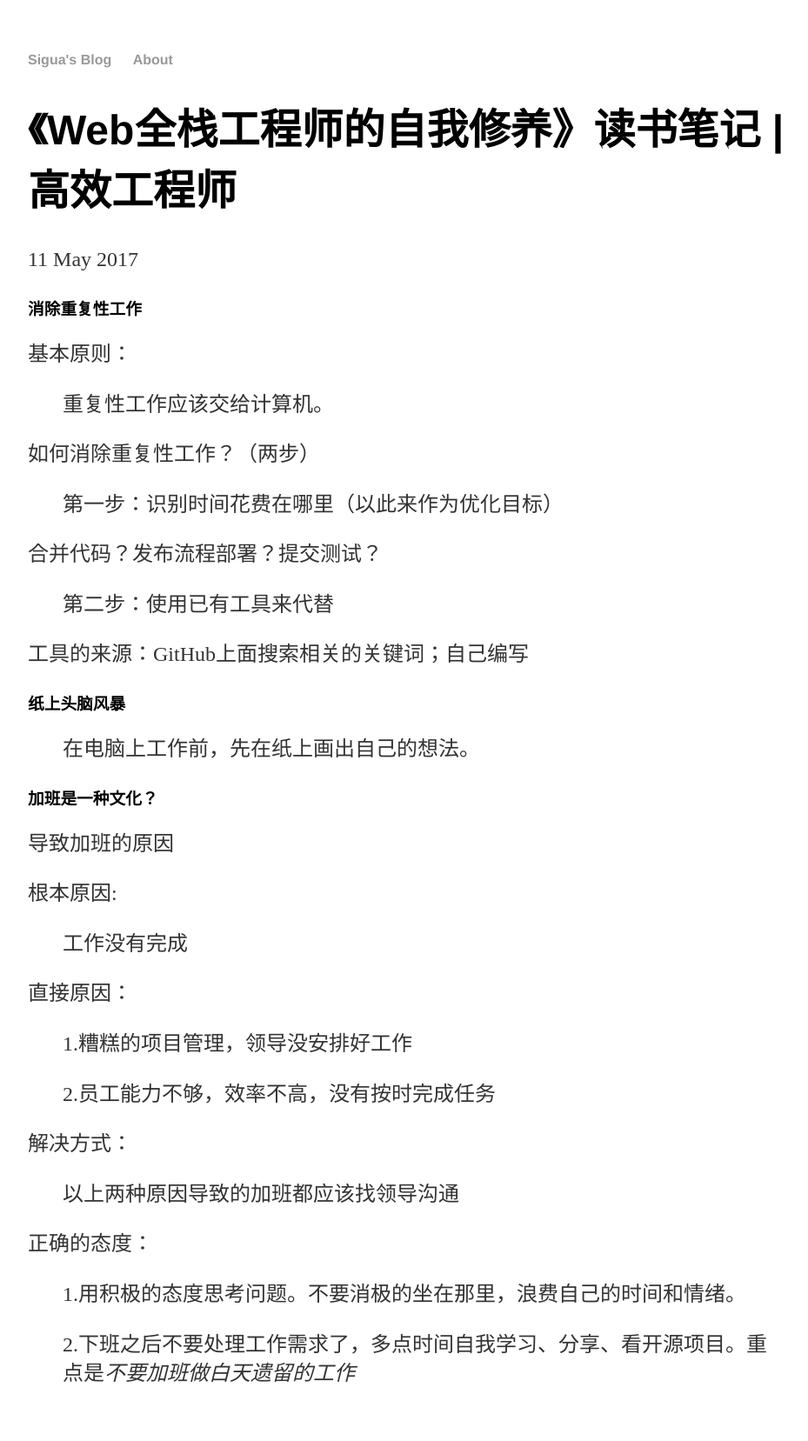
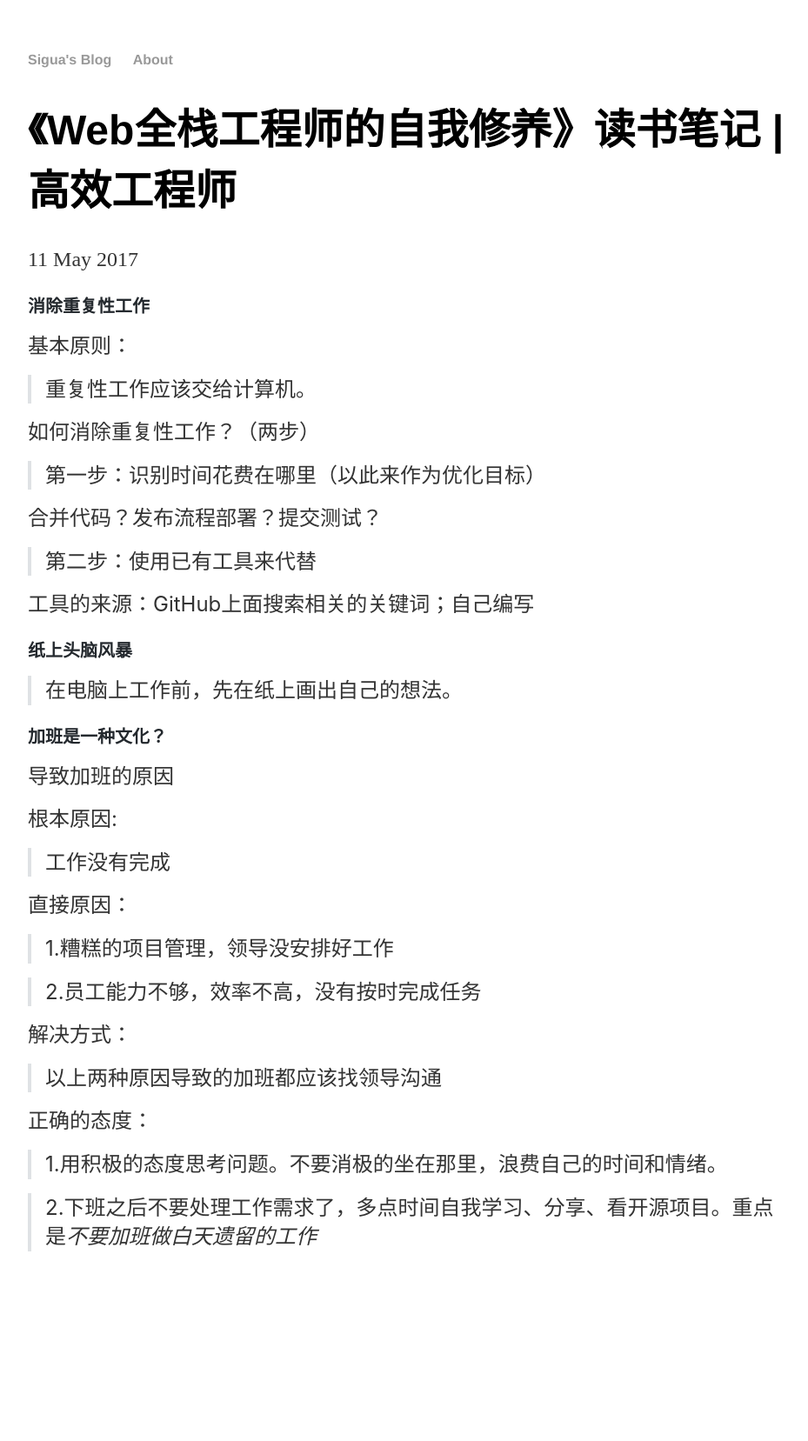
Before and after one commit to IrisCSX/IrisCSX.github.io, a Jekyll site: the page built from _posts/2017-05-11-《Web全栈工程师的自我修养》读书笔记 | 高效工程师.md, in a window 1280 px wide. Shown: the whole page at 87% size, without its empty margins (160-1089 px from the left). Built offline with Jekyll 4.4.1, drawn with Linux system fonts in a browser that asks for light colours; after the commit the page ends 1499 px from its top, so only the background shows below that.

Commit message:
Update post.html

```diff
--- a/_layouts/post.html
+++ b/_layouts/post.html
@@ -4,6 +4,6 @@ layout: default
 <h1>{{ page.title }}</h1>
 <p class="meta">{{ page.date | date_to_string }}</p>
 
-<div class="post">
+<div class="post markdown-body">
   {{ content }}
 </div>
```
